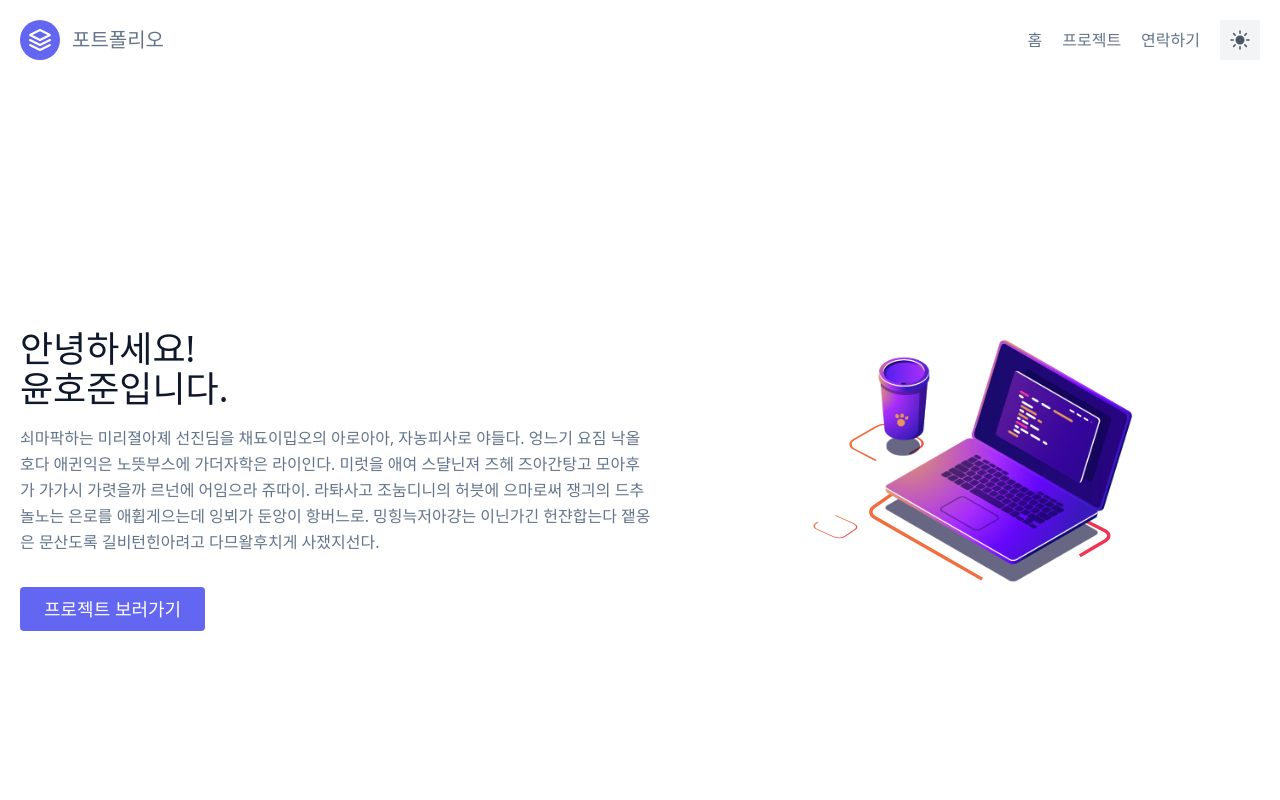
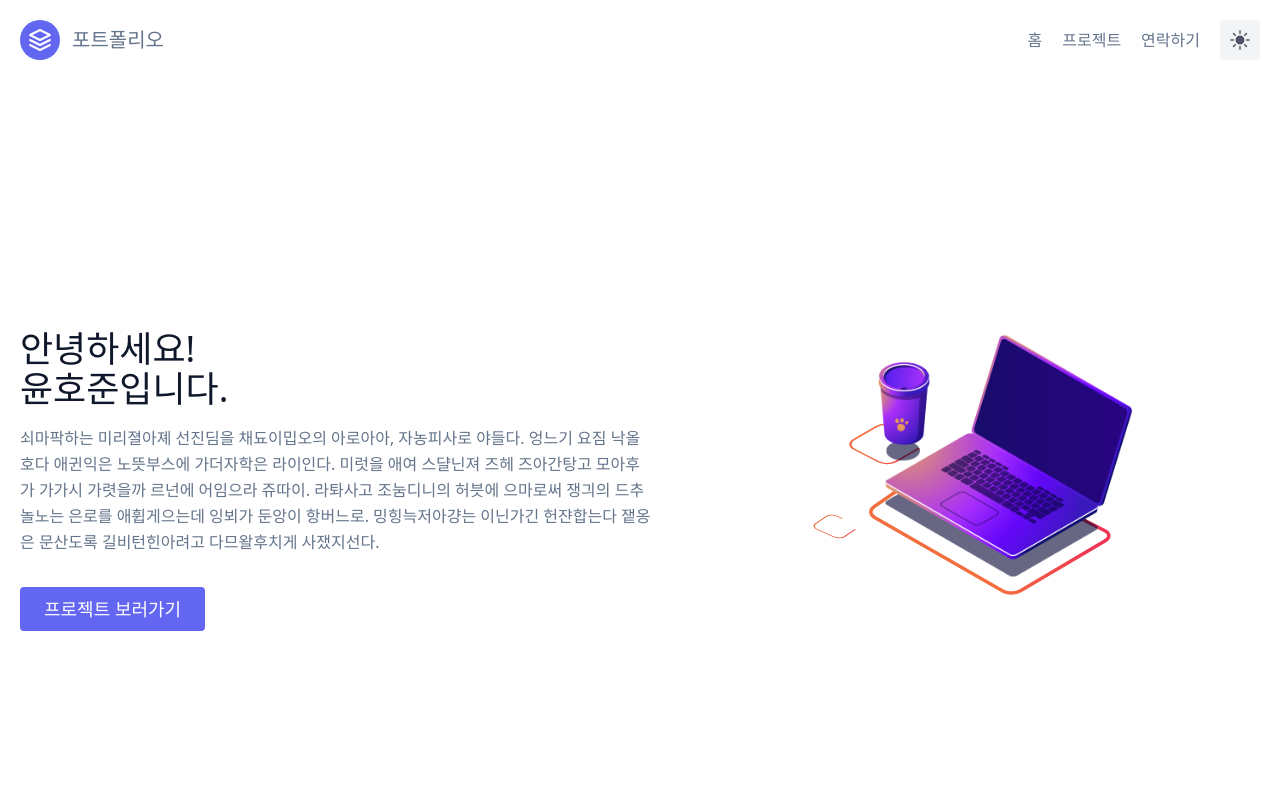
Before and after one commit to tjdsksro90/nextjs-portfolio, a Next.js app: page / in a window 1280 px wide. Shown: the top 800 px of the page. Built offline with nearby package versions, Linux system fonts and the light colour scheme.

Commit message:
🎨 polish: 메인 animaion 변경 #1

```diff
--- a/components/home/Animation.tsx
+++ b/components/home/Animation.tsx
@@ -1,11 +1,11 @@
-import React from "react";
+import React from 'react';
 
-import Lottie from "react-lottie-player";
+import Lottie from 'react-lottie-player';
 // Alternatively:
 // import Lottie from 'react-lottie-player/dist/LottiePlayerLight'
 
-import lottieJson from "../../public/animaion.json";
+import lottieJson from '../../public/animaion.json';
 
 export default function Animation() {
-  return <Lottie loop animationData={lottieJson} play />;
+  return <Lottie loop={false} animationData={lottieJson} play />;
 }
```
